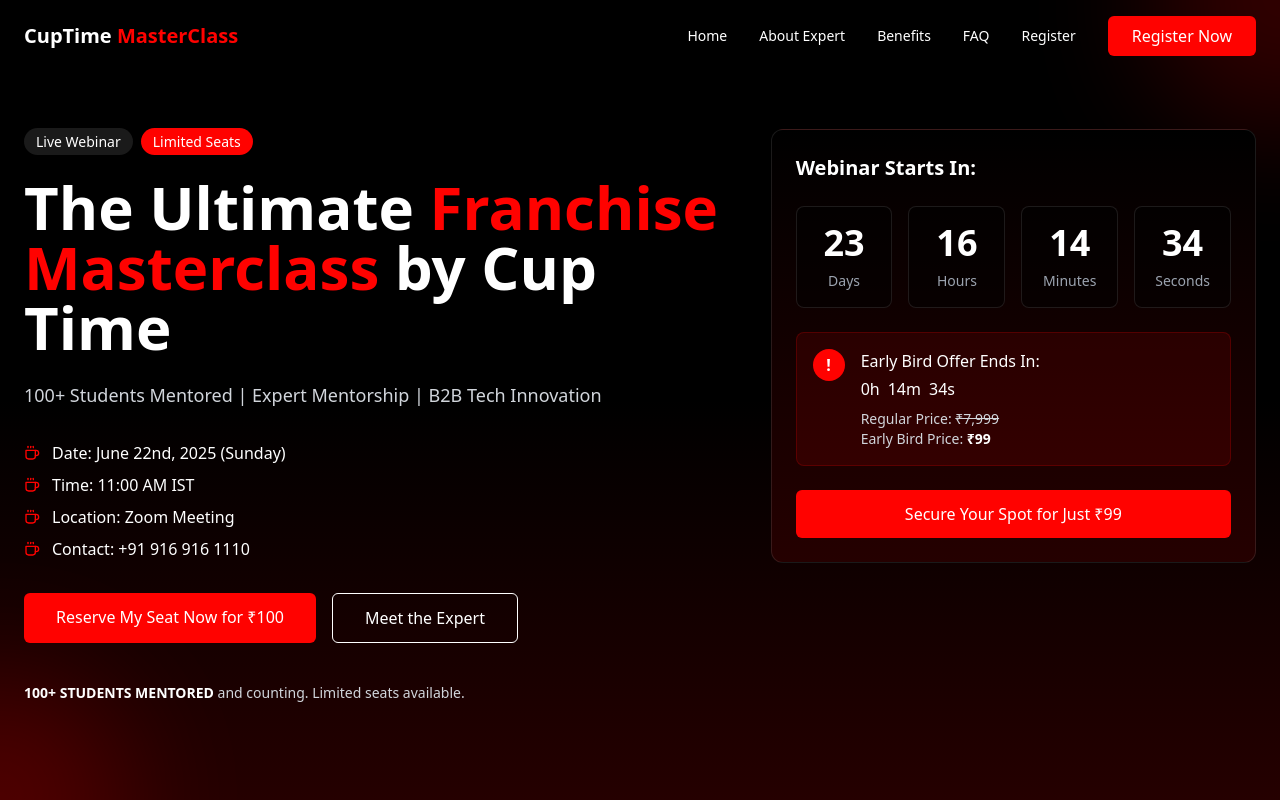
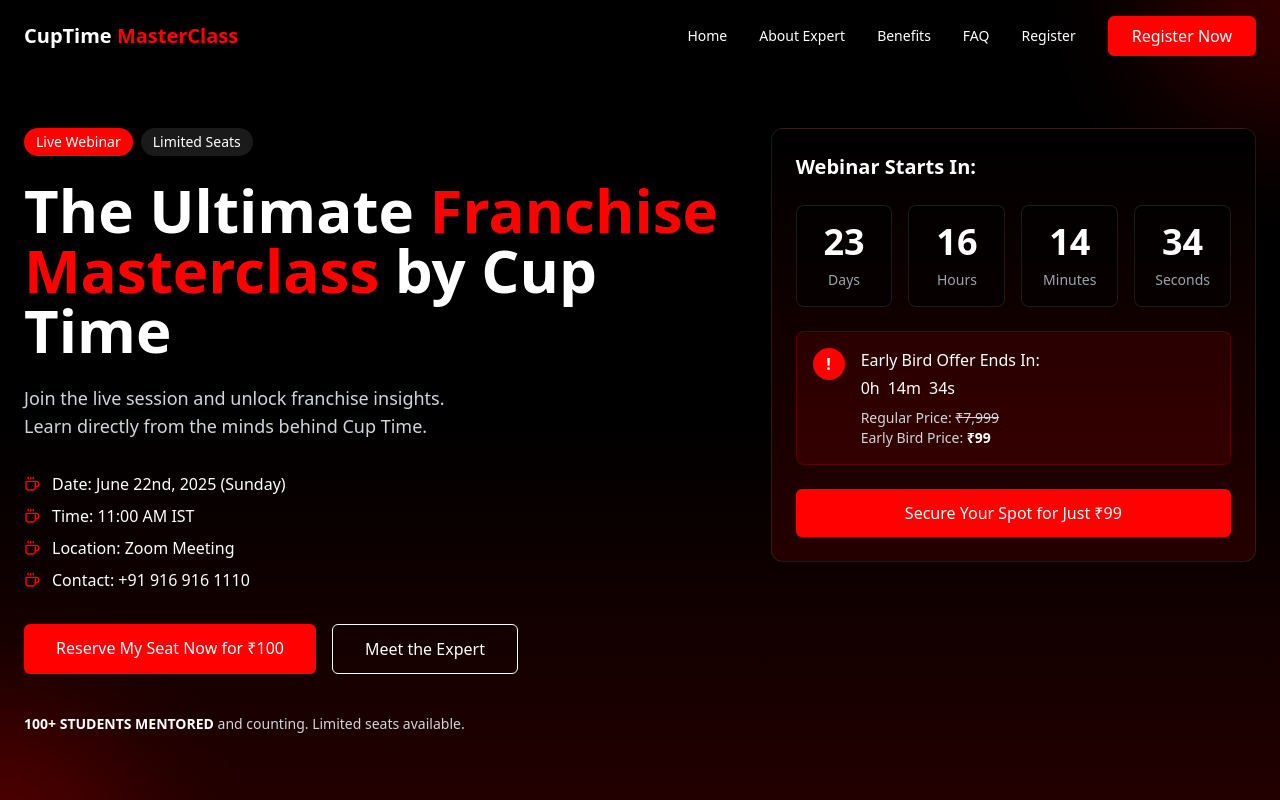
Before and after one commit to aravind2174/CUPTIME-LANDING-PAGE, a React (Vite) app in the folder project-bolt-sb1-9rak7br7/project/: page / in a window 1280 px wide. Shown: the top 800 px of the page. Built offline with nearby package versions, Linux system fonts and the light colour scheme.

Commit message:
Update Hero.tsx

```diff
--- a/project-bolt-sb1-9rak7br7/project/src/components/Hero.tsx
+++ b/project-bolt-sb1-9rak7br7/project/src/components/Hero.tsx
@@ -6,10 +6,10 @@
   const [hours, setHours] = useState(0);
   const [minutes, setMinutes] = useState(0);
   const [seconds, setSeconds] = useState(0);
-
   const [earlyBirdHours, setEarlyBirdHours] = useState(0);
   const [earlyBirdMinutes, setEarlyBirdMinutes] = useState(0);
   const [earlyBirdSeconds, setEarlyBirdSeconds] = useState(0);
+  const [activeTab, setActiveTab] = useState<'webinar' | 'seats'>('webinar');
 
   useEffect(() => {
     const webinarDate = new Date('2025-06-22T11:00:00+05:30');
@@ -17,7 +17,6 @@
     const interval = setInterval(() => {
       const now = new Date();
 
-      // === Webinar Countdown ===
       const webinarDifference = webinarDate.getTime() - now.getTime();
       const d = Math.floor(webinarDifference / (1000 * 60 * 60 * 24));
       const h = Math.floor((webinarDifference % (1000 * 60 * 60 * 24)) / (1000 * 60 * 60));
@@ -29,7 +28,6 @@
       setMinutes(m);
       setSeconds(s);
 
-      // === 30-Minute Recurring Early Bird Timer ===
       const millisSinceEpoch = now.getTime();
       const millisInCycle = 30 * 60 * 1000;
       const millisElapsedInCycle = millisSinceEpoch % millisInCycle;
@@ -56,18 +54,40 @@
       <div className="container mx-auto px-4 md:px-6 py-24 pt-32 relative z-10">
         <div className="grid grid-cols-1 lg:grid-cols-12 gap-12">
           <div className="lg:col-span-7 flex flex-col justify-center">
-            <div className="inline-block mb-6">
-              <span className="bg-white/10 text-white px-3 py-1 rounded-full text-sm">Live Webinar</span>
-              <span className="bg-[#FF0200] text-white px-3 py-1 rounded-full text-sm ml-2">Limited Seats</span>
+            <div className="inline-block mb-6 space-x-2">
+              <button
+                onClick={() => setActiveTab('webinar')}
+                className={`px-3 py-1 rounded-full text-sm font-medium transition-colors ${
+                  activeTab === 'webinar' ? 'bg-[#FF0200] text-white' : 'bg-white/10 text-white'
+                }`}
+              >
+                Live Webinar
+              </button>
+
+              <button
+                onClick={() => setActiveTab('seats')}
+                className={`px-3 py-1 rounded-full text-sm font-medium transition-colors ${
+                  activeTab === 'seats' ? 'bg-[#FF0200] text-white' : 'bg-white/10 text-white'
+                }`}
+              >
+                Limited Seats
+              </button>
             </div>
 
             <h1 className="text-3xl md:text-5xl lg:text-6xl font-bold text-white leading-tight mb-6">
               The Ultimate <span className="text-[#FF0200]">Franchise Masterclass</span> by Cup Time
             </h1>
 
-            <p className="text-gray-300 text-lg mb-8 max-w-2xl">
-              100+ Students Mentored | Expert Mentorship | B2B Tech Innovation
-            </p>
+            {activeTab === 'webinar' ? (
+              <p className="text-gray-300 text-lg mb-8 max-w-2xl">
+                Join the live session and unlock franchise insights.<br />
+                Learn directly from the minds behind Cup Time.
+              </p>
+            ) : (
+              <p className="text-gray-300 text-lg mb-8 max-w-2xl">
+                100+ Students Mentored | Expert Mentorship | B2B Tech Innovation
+              </p>
+            )}
 
             <div className="mb-8">
               <div className="flex items-center mb-2">
@@ -113,22 +133,14 @@
               <h3 className="text-white text-xl font-semibold mb-6">Webinar Starts In:</h3>
 
               <div className="grid grid-cols-4 gap-4 mb-6">
-                <div className="bg-black/50 rounded-lg p-4 text-center border border-white/10">
-                  <div className="text-3xl md:text-4xl font-bold text-white mb-2">{days}</div>
-                  <div className="text-gray-400 text-sm">Days</div>
-                </div>
-                <div className="bg-black/50 rounded-lg p-4 text-center border border-white/10">
-                  <div className="text-3xl md:text-4xl font-bold text-white mb-2">{hours}</div>
-                  <div className="text-gray-400 text-sm">Hours</div>
-                </div>
-                <div className="bg-black/50 rounded-lg p-4 text-center border border-white/10">
-                  <div className="text-3xl md:text-4xl font-bold text-white mb-2">{minutes}</div>
-                  <div className="text-gray-400 text-sm">Minutes</div>
-                </div>
-                <div className="bg-black/50 rounded-lg p-4 text-center border border-white/10">
-                  <div className="text-3xl md:text-4xl font-bold text-white mb-2">{seconds}</div>
-                  <div className="text-gray-400 text-sm">Seconds</div>
-                </div>
+                {[{ value: days, label: 'Days' }, { value: hours, label: 'Hours' }, { value: minutes, label: 'Minutes' }, { value: seconds, label: 'Seconds' }]
+                  .map(({ value, label }, i) => (
+                    <div key={i} className="bg-black/50 rounded-lg p-4 text-center border border-white/10">
+                      <div className="text-3xl md:text-4xl font-bold text-white mb-2">{value}</div>
+                      <div className="text-gray-400 text-sm">{label}</div>
+                    </div>
+                ))}
+
               </div>
 
               <div className="bg-[#FF0200]/10 border border-[#FF0200]/20 rounded-lg p-4 mb-6">
```
